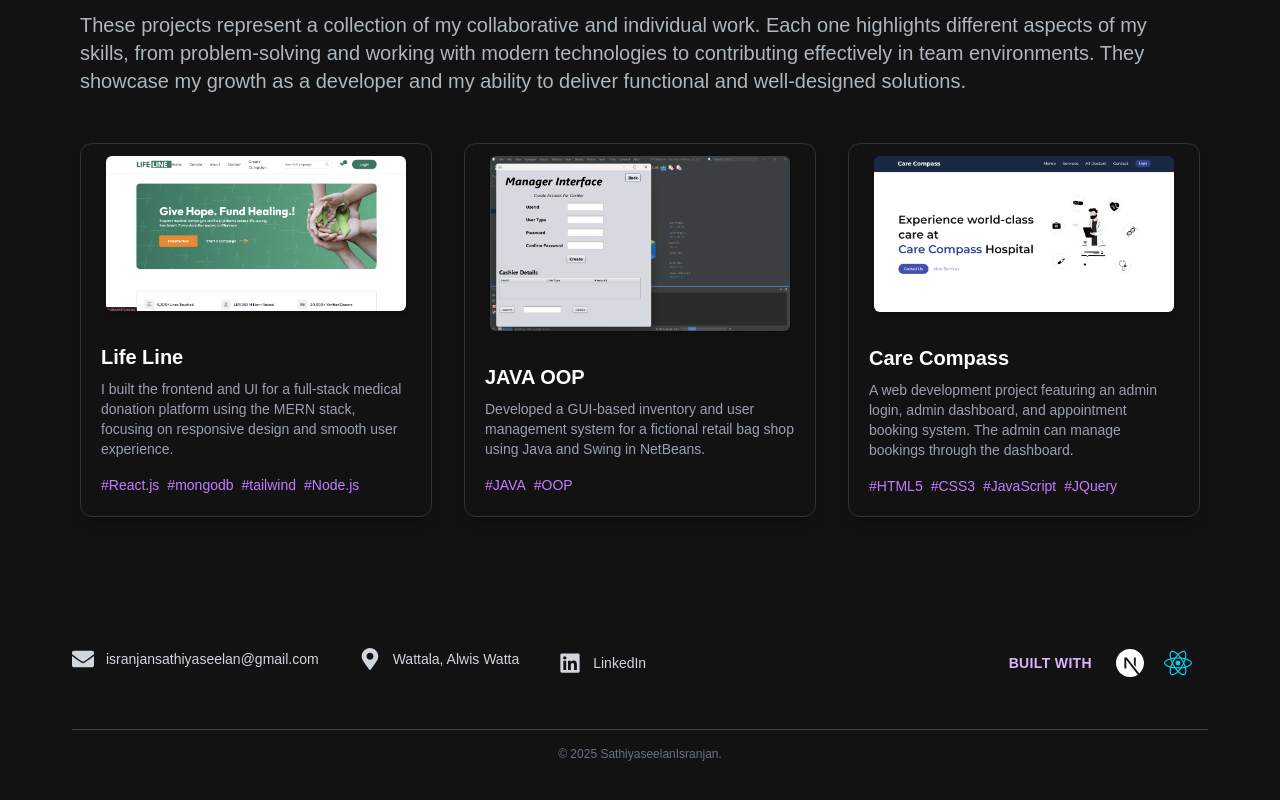
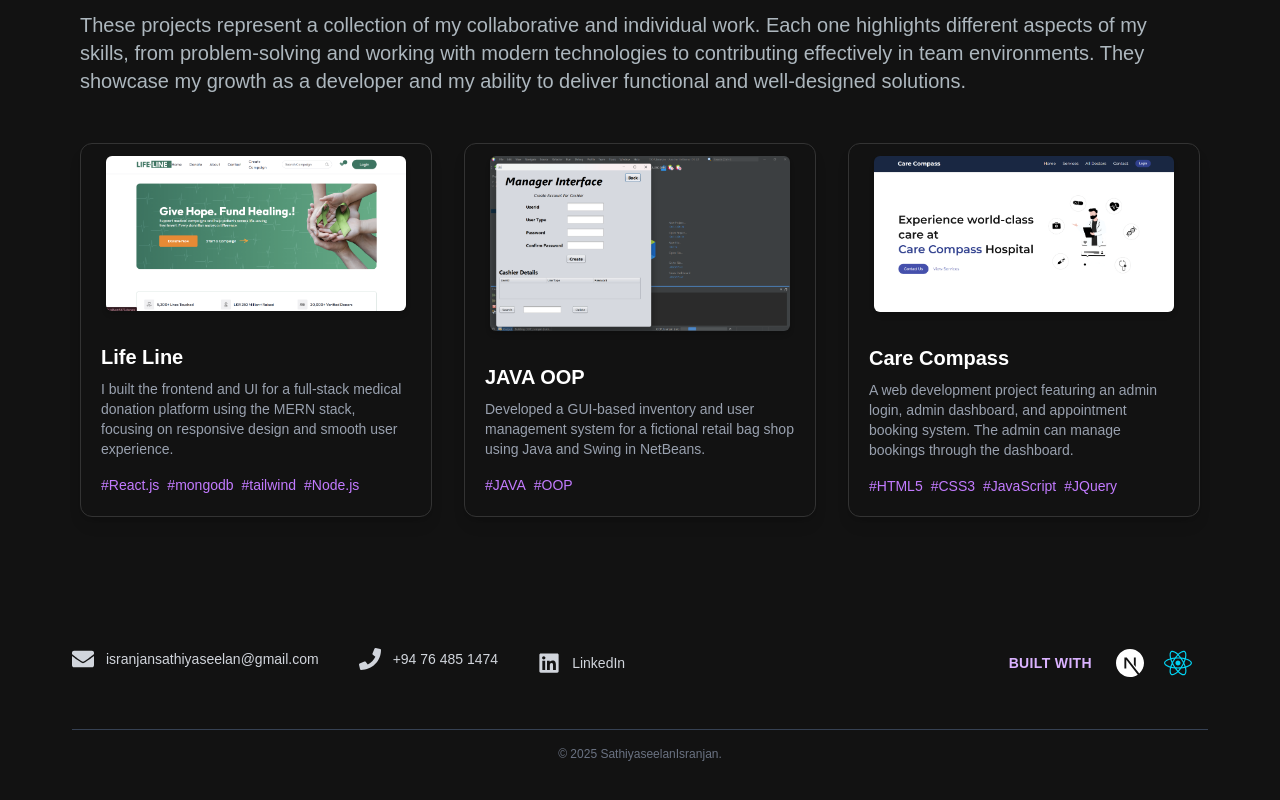
Before and after one commit to IsranjanSathiyaseelan/MyPortfolio, a Next.js app in the folder portfolio/: page / in a window 1280 px wide. Shown: the part 1657-2457 px from the top of the page. Built offline with nearby package versions, Linux system fonts and the light colour scheme.

Commit message:
Update Footer.jsx

```diff
--- a/portfolio/app/components/Footer.jsx
+++ b/portfolio/app/components/Footer.jsx
@@ -1,11 +1,6 @@
 "use client";
 import React from "react";
-import {
-  FaEnvelope,
-  FaMapMarkerAlt,
-  FaLinkedin,
-  FaReact,
-} from "react-icons/fa";
+import { FaEnvelope, FaPhone, FaLinkedin, FaReact } from "react-icons/fa";
 import { SiNextdotjs } from "react-icons/si";
 
 const Footer = () => {
@@ -26,8 +21,8 @@ const Footer = () => {
           </a>
 
           <div className="flex items-center gap-3">
-            <FaMapMarkerAlt size={22} />
-            <span className="text-sm font-medium">Wattala, Alwis Watta</span>
+            <FaPhone size={22} />
+            <span className="text-sm font-medium">+94 76 485 1474</span>
           </div>
 
           <a
```
